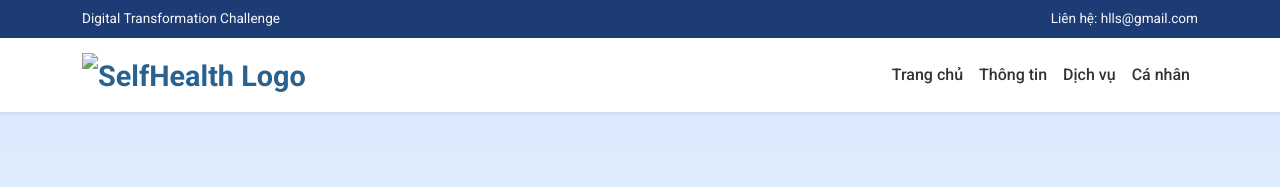
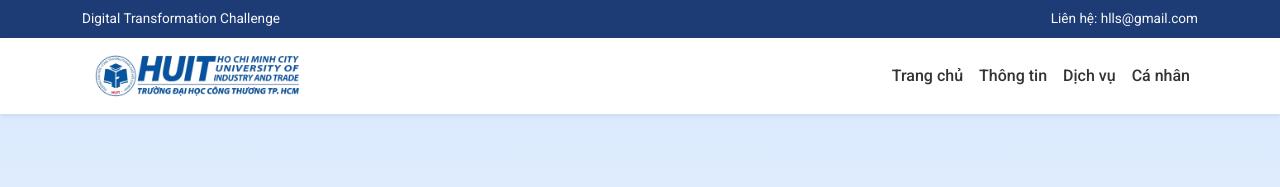
Before and after one commit to iamthylanh/Stroke_Web_App, a plain HTML site: page docs/index.html in a window 1280 px wide. Shown: the top 187 px of the page. Drawn offline with nearby package versions, Linux system fonts and the light colour scheme; the site is published under a folder, as on GitHub Pages, so addresses that start at the root find nothing.

Commit message:
Update index.html

```diff
--- a/docs/index.html
+++ b/docs/index.html
@@ -506,7 +506,7 @@
     <nav class="navbar navbar-expand-lg bg-white shadow-sm">
       <div class="container">
         <div class="navbar-brand">
-          <img src="/images/logo.png" alt="SelfHealth Logo" />
+          <img src="images/logo.png" alt="SelfHealth Logo" />
         </div>
         <button
           class="navbar-toggler"
```
